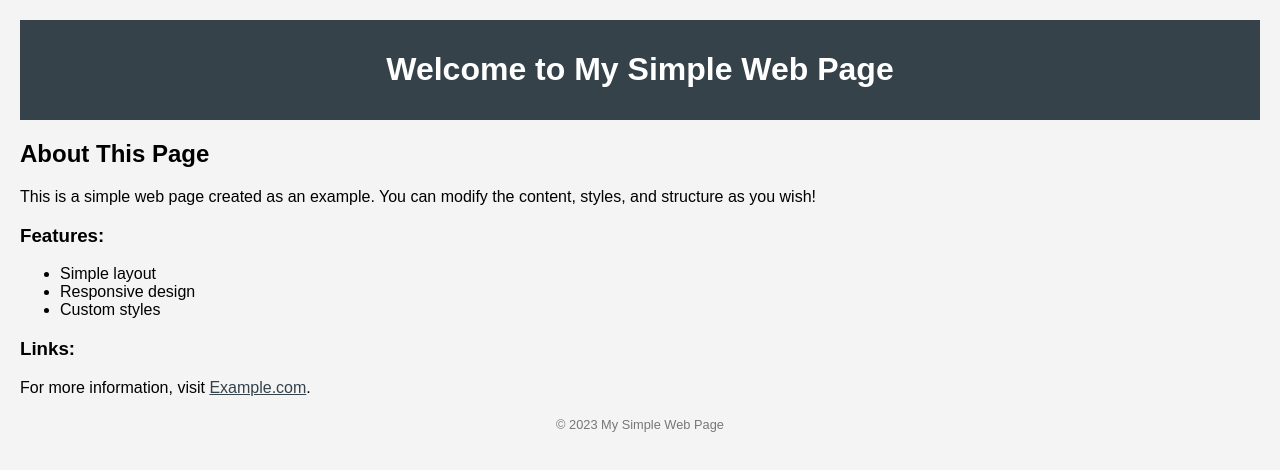
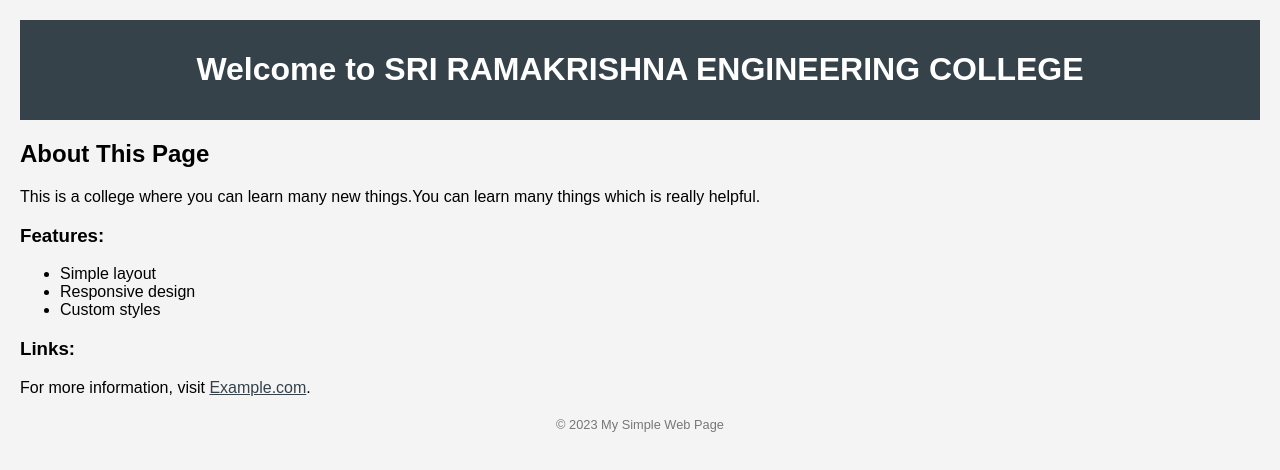
Before and after one commit to Tharuna180/web1, a plain HTML site: page index.html in a window 1280 px wide. Drawn offline with Linux system fonts and the light colour scheme.

Commit message:
Update index.html

```diff
--- a/index.html
+++ b/index.html
@@ -33,11 +33,11 @@
 </head>
 <body>
     <header>
-        <h1>Welcome to My Simple Web Page</h1>
+        <h1>Welcome to SRI RAMAKRISHNA ENGINEERING COLLEGE</h1>
     </header>
     <main>
         <h2>About This Page</h2>
-        <p>This is a simple web page created as an example. You can modify the content, styles, and structure as you wish!</p>
+        <p>This is a college where you can learn many new things.You can learn many things which is really helpful.</p>
         <h3>Features:</h3>
         <ul>
             <li>Simple layout</li>
```
